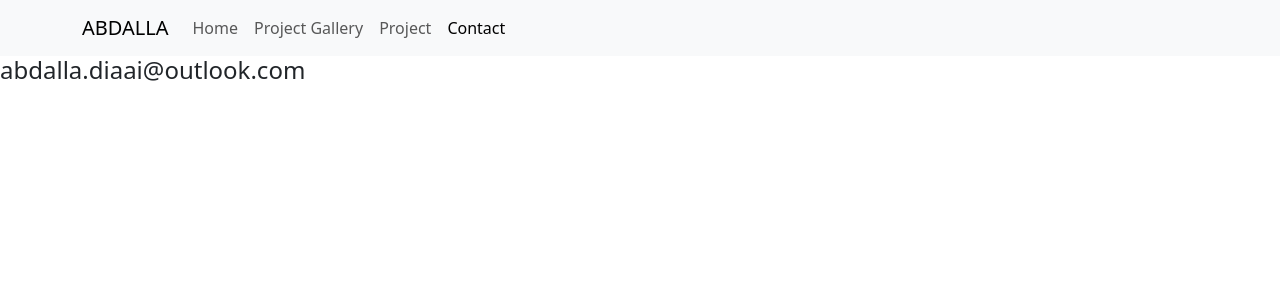
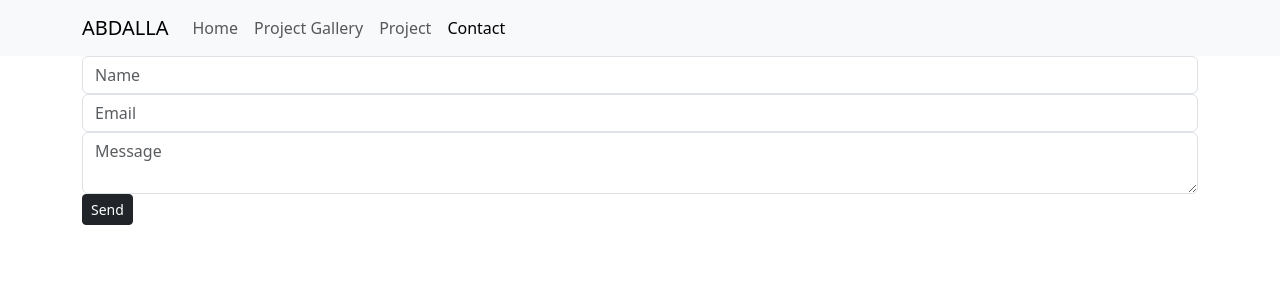
Before and after one commit to abdalla-diaai/my-portfolio, a React (Vite) app in the folder portfolio/: page /contact in a window 1280 px wide. Shown: the top 300 px of the page. Built offline with nearby package versions, Linux system fonts and the light colour scheme.

Commit message:
added contact form in contact page.

```diff
--- a/portfolio/src/components/pages/Contact.jsx
+++ b/portfolio/src/components/pages/Contact.jsx
@@ -1,7 +1,73 @@
-import React from "react";
+import React, { useState } from "react";
+import Container from "react-bootstrap/Container";
 
 export default function Contact() {
-return (
-    <h4>abdalla.diaai@outlook.com</h4>
-);
-};
+  // Setting initial state to an object
+  const [formData, setFormData] = useState({
+    name: "",
+    email: "",
+    message: "",
+  });
+
+  const handleInputChange = (event) => {
+    // Getting the value and name of the input which triggered the change
+    const { name, value } = event.target;
+
+    // Updating the input's state
+    setFormData({
+      ...formData,
+      [name]: value,
+    });
+  };
+
+  const handleFormSubmit = (event) => {
+    // Preventing the default behavior of the form submit (which is to refresh the page)
+    event.preventDefault();
+
+    // Alert the user their first and last name, clear `formData.firstName` and `formData.lastName`, clearing the inputs
+    setFormData({
+      name: "",
+      email: "",
+      message: "",
+    });
+  };
+
+  // Notice how each input has a `value`, `name`, and `onChange` prop
+  return (
+    <Container>
+      <form className="form">
+        <input
+          className="form-control"
+          value={formData.name}
+          name="name"
+          onChange={handleInputChange}
+          type="text"
+          placeholder="Name"
+        />
+        <input
+          className="form-control"
+          value={formData.email}
+          name="email"
+          onChange={handleInputChange}
+          type="text"
+          placeholder="Email"
+        />
+        <textarea
+          className="form-control"
+          value={formData.email}
+          name="message"
+          onChange={handleInputChange}
+          type="textarea"
+          placeholder="Message"
+        />
+        <button
+          className="btn btn-dark btn-sm"
+          type="button"
+          onClick={handleFormSubmit}
+        >
+          Send
+        </button>
+      </form>
+    </Container>
+  );
+}
--- a/portfolio/src/components/pages/Home.jsx
+++ b/portfolio/src/components/pages/Home.jsx
@@ -6,17 +6,25 @@ export default function Home() {
     <Container>
       <h1 className="display-4">Hi there, I am Abdalla Diaai!</h1>
       <p className="lead">
-        I am passionate about solving problems that face scientists in the laboratory through developing user friendly tools that minize waste and improve efficiency.
+        I am passionate about solving problems that face scientists in scientific research through developing user friendly tools that minize waste and
+        improve efficiency.
       </p>
       <p className="lead">
-        <a className="btn btn-primary btn-sm" href="#" role="button">
-        <i class="fa-brands fa-linkedin-in"></i>
+        <a
+          className="btn btn-primary btn-sm"
+          href="https://www.linkedin.com/in/abdalla-diaai-mohamed-434096218/"
+          role="button"
+        >
+          <i class="fa-brands fa-linkedin-in"></i>
         </a>
-        <a className="btn btn-dark btn-sm" href="#" role="button">
-        <i class="fa-brands fa-github"></i>
+        <a
+          className="btn btn-dark btn-sm"
+          href="https://github.com/abdalla-diaai"
+          role="button"
+        >
+          <i class="fa-brands fa-github"></i>
         </a>
       </p>
-
     </Container>
   );
 }
```
